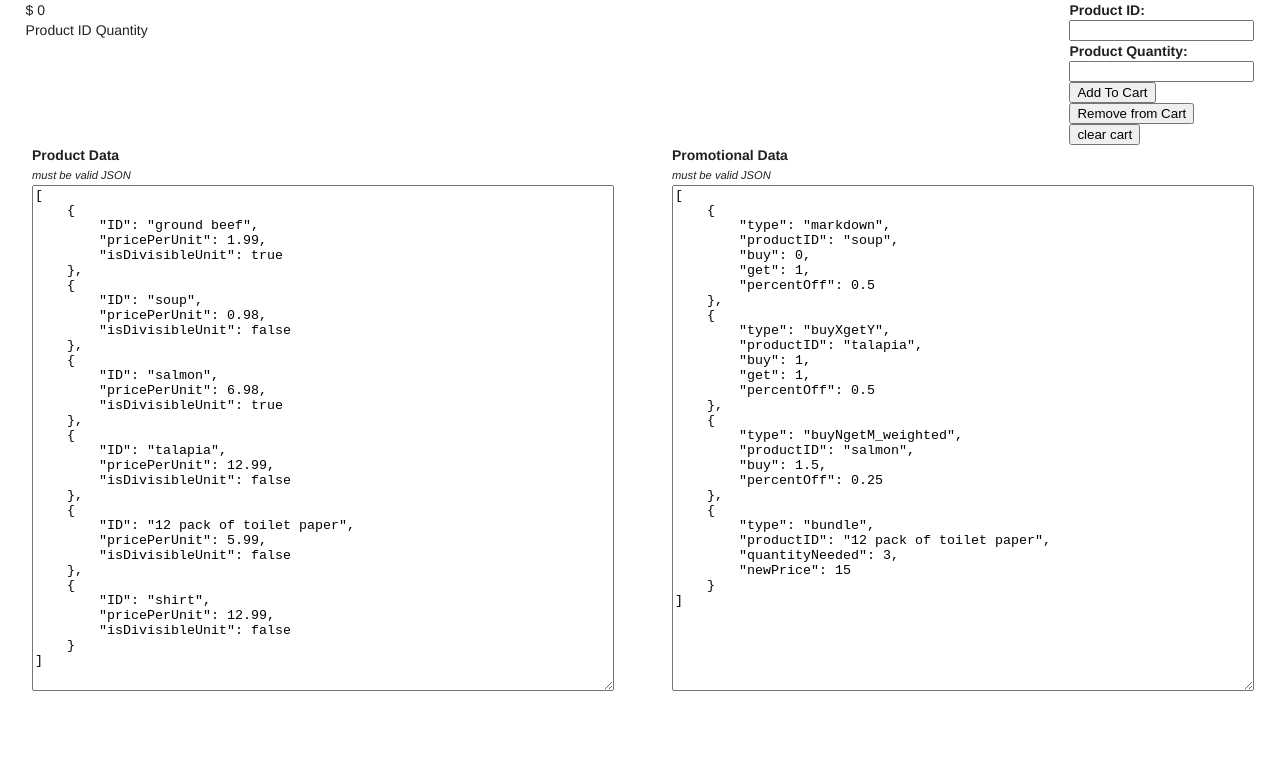
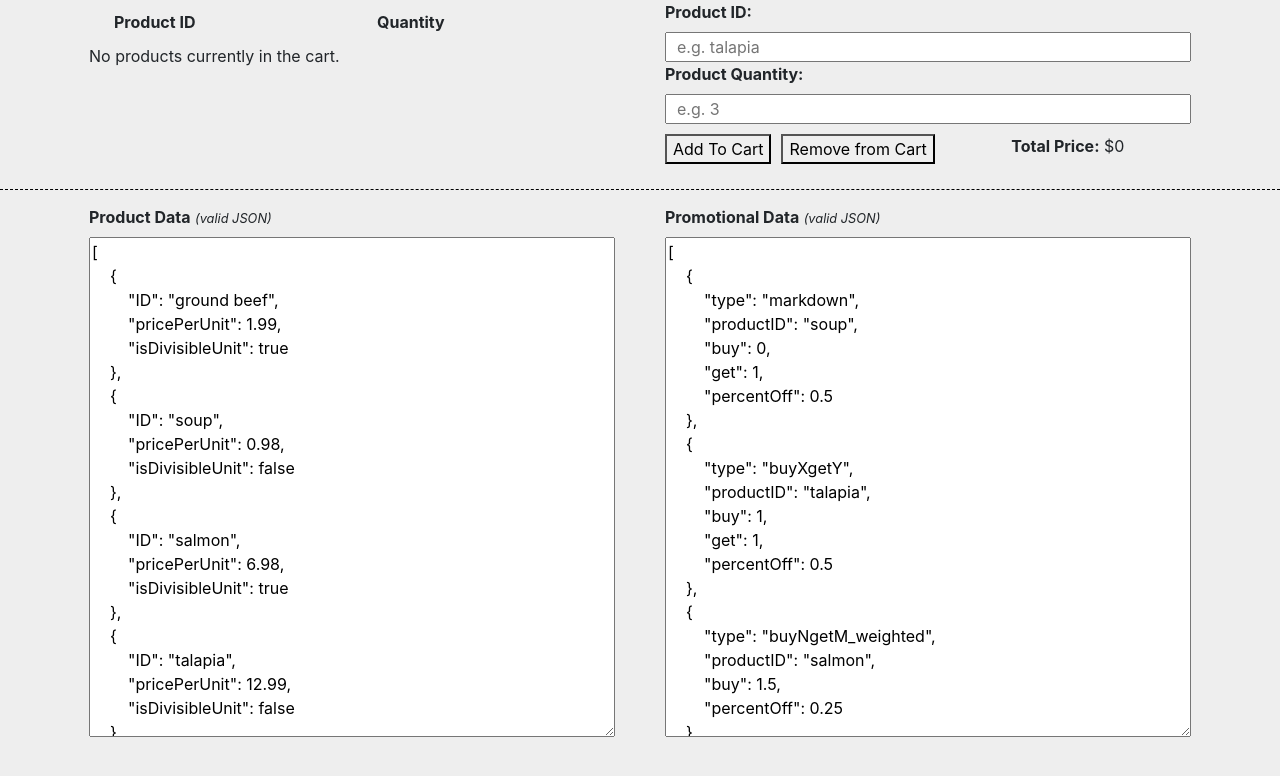
Before and after one commit to RayWillett/OrderTotal, a website with bundled scripts: page index.html in a window 1280 px wide. Built offline with nearby package versions, Linux system fonts and the light colour scheme.

Commit message:
Update the UI. Make it a little bit nicer

```diff
--- a/index.html
+++ b/index.html
@@ -6,8 +6,7 @@
         <meta name="description" content="">
         <meta name="viewport" content="width=device-width">
 
-        <!-- use material css for base elemnt styles -->
-        <link rel="stylesheet" href="https://code.getmdl.io/1.3.0/material.indigo-pink.min.css">
+        <link rel="stylesheet" href="https://stackpath.bootstrapcdn.com/bootstrap/4.3.1/css/bootstrap.min.css" integrity="sha384-ggOyR0iXCbMQv3Xipma34MD+dH/1fQ784/j6cY/iJTQUOhcWr7x9JvoRxT2MZw1T" crossorigin="anonymous">
 
         <!-- simple styles to make the UI easier to use -->
         <link rel="stylesheet" href="./style.css">
@@ -17,48 +16,49 @@
     </head>
     <body>
         <div>
-            <div class="cart-wrapper">
+            <div class="cart-wrapper wrapper">
                 <div class="col">
-                    <div class="order-total">
-                        <span>$</span>
-                        <span id="order-total">0.00</span>
-                    </div>
                     <div class="product-line-items-table">
-                        <span class="id">Product ID</span>
-                        <span class="qty">Quantity</span>
+                        <div class="row">
+                            <span class="id col header">Product ID</span>
+                            <span class="qty col header">Quantity</span>
+                        </div>
                         <ul id="items-in-cart">
+                            <li class="row"><span>No products in cart yet.</span></li>
                         </ul>
                     </div>
                 </div>
                 <div class="col">
                     <form id="add-to-cart" action="#">
-                        <label for="product_id">Product ID:</label>
-                        <input name="product_id" type="text">
-                        <label for="product_id">Product Quantity:</label>
-                        <input name="product_qty" type="text">
-                        <div>
-                            <button type="submit" name="add">Add To Cart</button>
-                        </div>
-                        <div>
-                            <button type="submit" name="remove">Remove from Cart</button>
+                        <label for="product_id" class="header">Product ID:</label>
+                        <input name="product_id" type="text" placeholder="e.g. talapia">
+                        <label for="product_id" class="header">Product Quantity:</label>
+                        <input name="product_qty" type="text" placeholder="e.g. 3">
+                        <div class="row">
+                            <div class="row-item">
+                                <button type="submit" name="add" title="Add and item to your cart.">Add To Cart</button>
+                            </div>
+                            <div class="row-item">
+                                <button type="submit" name="remove" title="Remove an item from your cart.">Remove from Cart</button>
+                            </div>
+                            <div class="order-total">
+                                <span><span class="header">Total Price:</span> $</span><span id="order-total">0.00</span>
+                            </div>
                         </div>
                     </form>
-                    <button id="clear-cart">clear cart</button>
                 </div>
             </div>
             <form id="cart-data" action="#">
-                <div class="data-fields-wrapper">
-                    <div class="data-input-wrapper">
-                        <label>Product Data</label>
-                        <div class="sub-label-text"><span>must be valid JSON</span></div>
+                <div class="data-fields-wrapper wrapper">
+                    <div class="data-input-wrapper col">
+                        <label><span class="header">Product Data</span> <span class="sub-label-text">(valid JSON)</span></label>
                         <textarea id="products"></textarea>
                         <span class="error-message">
                             This is not valid JSON.
                         </span>
                     </div>
-                    <div class="data-input-wrapper">
-                        <label>Promotional Data</label>
-                        <div class="sub-label-text"><span>must be valid JSON</span></div>
+                    <div class="data-input-wrapper col">
+                        <label><span class="header">Promotional Data</span> <span class="sub-label-text">(valid JSON)</span></label>
                         <textarea id="promotions"></textarea>
                         <span class="error-message">
                             This is not valid JSON.
--- a/index.js
+++ b/index.js
@@ -18,12 +18,6 @@ function hideError(target) {
 
 function updateOrderTotal($, cart) {
     $('#order-total').textContent = cart.getPretaxTotal();
-    let itemsInCartHTML = '';
-    Object.keys(cart.productLineItems).forEach( (productID) => {
-        const quantity = cart.productLineItems[productID].quantity;
-        itemsInCartHTML += `<li class="item"><span class="id">${productID}</span><span class="qty">${quantity}</span></li>`;
-    });
-    $('#items-in-cart').innerHTML = itemsInCartHTML;
 }
 
 function clearCart($) {
@@ -38,6 +32,21 @@ function initializeCartDom($) {
     $('#products').value = prettifyJSON(products);
 }
 
+function updateProductLineItemList($, cart) {
+    let emptyCartContent = '<li class="item row">No products currently in the cart.</li>',
+        itemsInCartHTML = '',
+        productsInCart = Object.keys(cart.productLineItems);
+
+    productsInCart.forEach( (productID) => {
+        const quantity = cart.productLineItems[productID].quantity;
+        itemsInCartHTML += `<li class="item row"><span class="id col">${productID}</span><span class="qty col">${quantity}</span></li>`;
+    });
+    if (0 == productsInCart.length) {
+        itemsInCartHTML = emptyCartContent;
+    }
+    $('#items-in-cart').innerHTML = itemsInCartHTML;
+}
+
 function initializeEventListeners ($) {
     $('#add-to-cart').addEventListener('submit', (e) => {
         e.preventDefault();
@@ -49,7 +58,7 @@ function initializeEventListeners ($) {
         } catch (err) {
             alert(err.message);
         }
-        updateOrderTotal($, cart);
+        updateDom($, cart);
     });
 
     $('[name="remove"]').addEventListener('click', (e) => {
@@ -63,12 +72,7 @@ function initializeEventListeners ($) {
             productQuantity = null;
         }
         cart.removeItem(productID, productQuantity);
-        updateOrderTotal($, cart);
-    });
-
-    $('#clear-cart').addEventListener('click', (e) => {
-        e.preventDefault();
-        clearCart($);
+        updateDom($, cart);
     });
 
     document.querySelectorAll('textarea').forEach( node => {
@@ -88,9 +92,14 @@ function initializeEventListeners ($) {
     });
 }
 
+function updateDom($, cart) {
+    updateOrderTotal($, cart);
+    updateProductLineItemList($, cart);
+}
+
 function initializeCart($) {
     cart = CartFactory(products, promotions);
-    updateOrderTotal($, cart);
+    updateDom($, cart);
 }
 
 function main ($) {
--- a/style.css
+++ b/style.css
@@ -1,5 +1,5 @@
-label {
-    font-weight: bold;
+body {
+    background: #eee;
 }
 textarea {
     width: 100%;
@@ -20,22 +20,40 @@ li {
     display: flex;
     justify-content: space-between;
 }
+input {
+    text-indent: .5em;
+}
+
+#cart-data {
+    margin-top: 15px;
+    padding-top: 15px;
+    border-top: 1px dashed black;
+}
 
 #add-to-cart {
     display: flex;
     flex-direction: column;
 }
-.cart-wrapper {
+.header {
+    font-weight: bold;
+}
+.wrapper {
     display: flex;
     justify-content: space-between;
-    margin: 0 2%;
+    width: 90%;
+    margin: 0 auto;
 }
-.data-fields-wrapper {
+.row {
     display: flex;
+    width: 100%;
+    margin: 10px 0;
 }
-.data-input-wrapper {
-    margin: 0 auto;
+.row-item {
+    margin: 0 10px 0 0;
+}
+.col {
     width: 45%;
+    margin: 0 10px;
 }
 .error-message {
     display: none;
@@ -45,6 +63,9 @@ li {
     font-size: 0.8em;
     font-style: italic;
 }
+.order-total {
+    margin: 0 auto;
+}
 .error + .error-message {
     display: block;
 }
```
